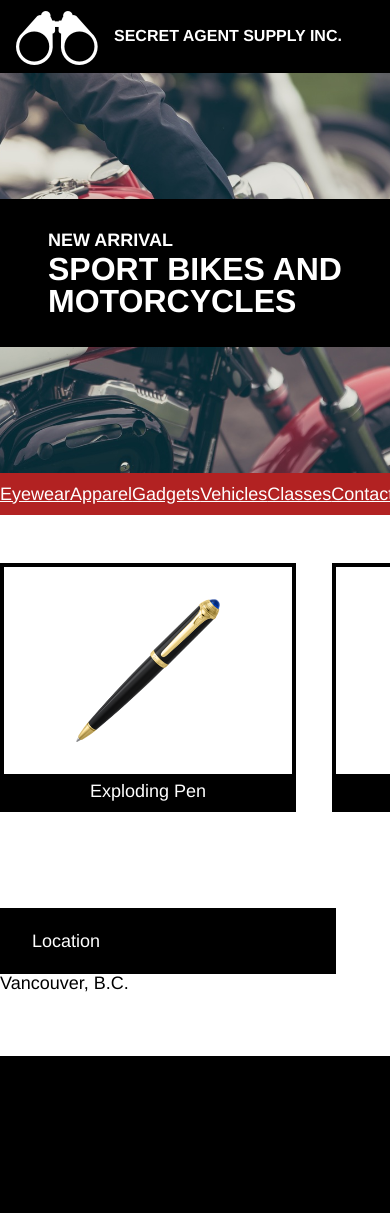
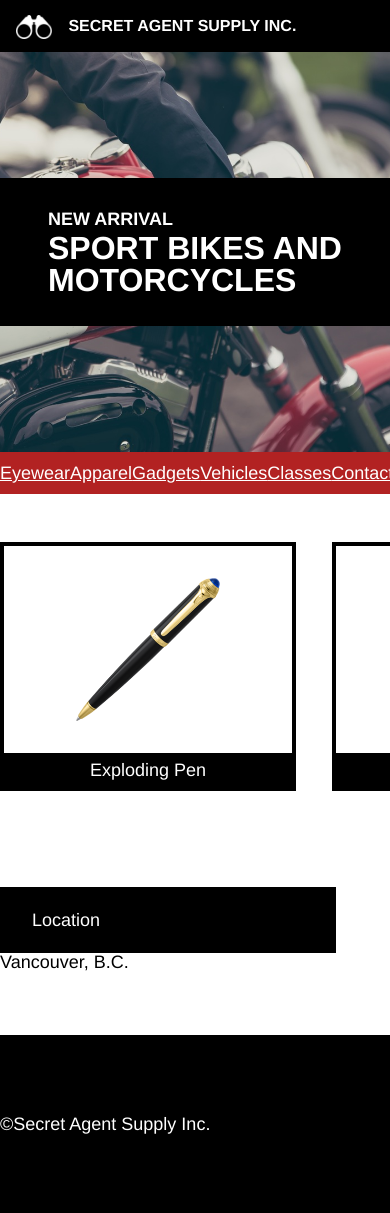
Before and after one commit to HeidiPierce/secret-agent, a plain HTML site: page index.html in a window 390 px wide. Shown: the top 1213 px of the page. Before the commit the page ends 1056 px from the top, so only its background shows below. Drawn offline with Linux system fonts and the light colour scheme.

Commit message:
overall site completed, but no responsive design added yet.

```diff
--- a/index.html
+++ b/index.html
@@ -62,7 +62,9 @@
       </div>
     </section>
     <footer>
-
+      <div class="inner-box">
+        <h3>&copy;Secret Agent Supply Inc.</h3>
+      </div>
     </footer>
 
 
--- a/resources/css/style.css
+++ b/resources/css/style.css
@@ -12,6 +12,10 @@ body {
 }
 header {
   width: 100%;
+
+}
+header .inner-box {
+  padding: 0.3rem 0;
 }
 .logo {
   display: flex;
@@ -19,6 +23,7 @@ header {
 }
 .logo img {
   padding: 0.66rem 1rem 0.5rem;
+  height: 1.5rem;
 }
 header h2 {
   font-size: 1rem;
@@ -113,3 +118,9 @@ section {
 .info-1, .info-2 {
   width: 35%;
 }
+footer {
+  padding-top: 4rem;
+}
+footer h3 {
+  padding: 5rem 0;
+}
```
